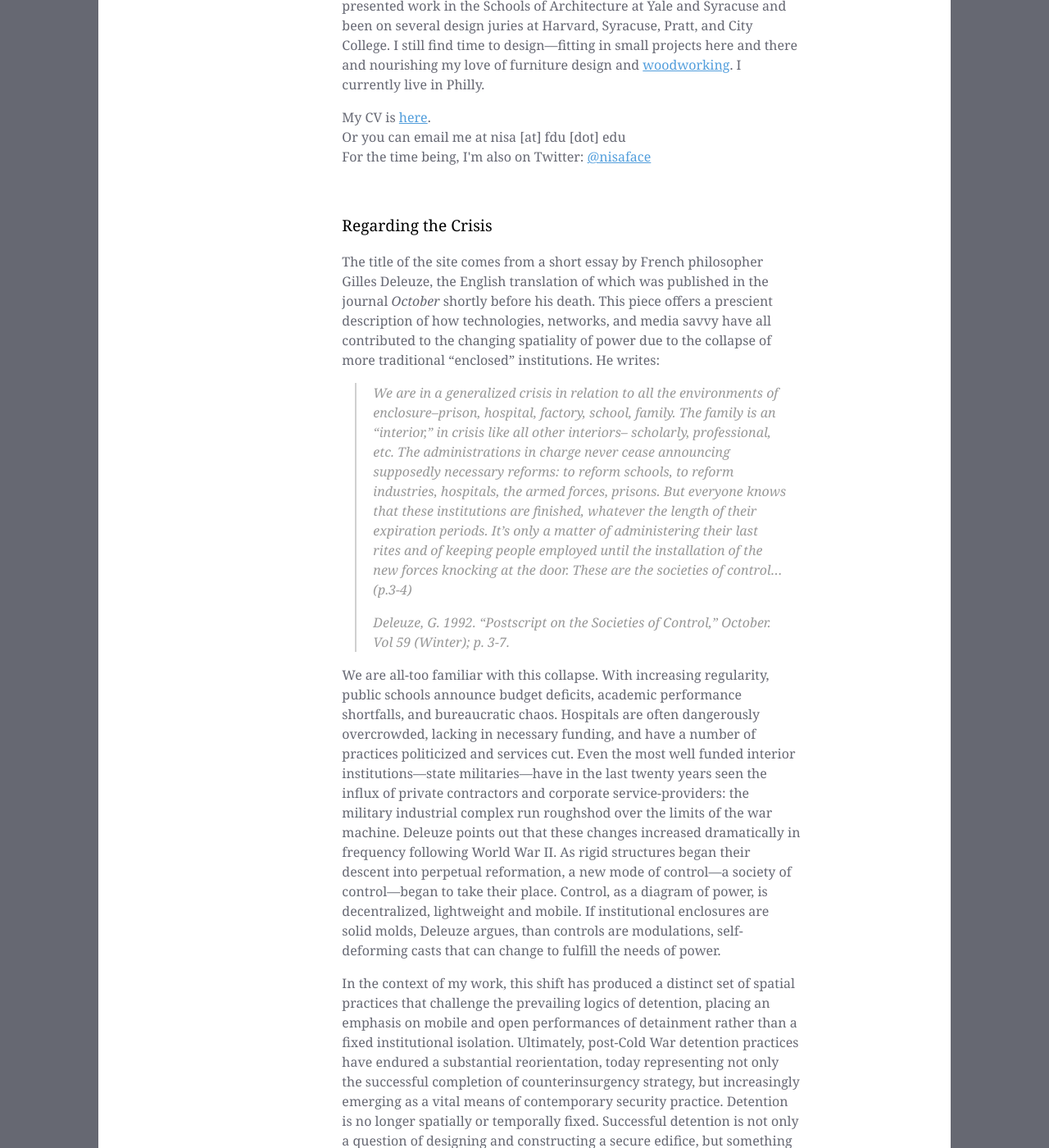
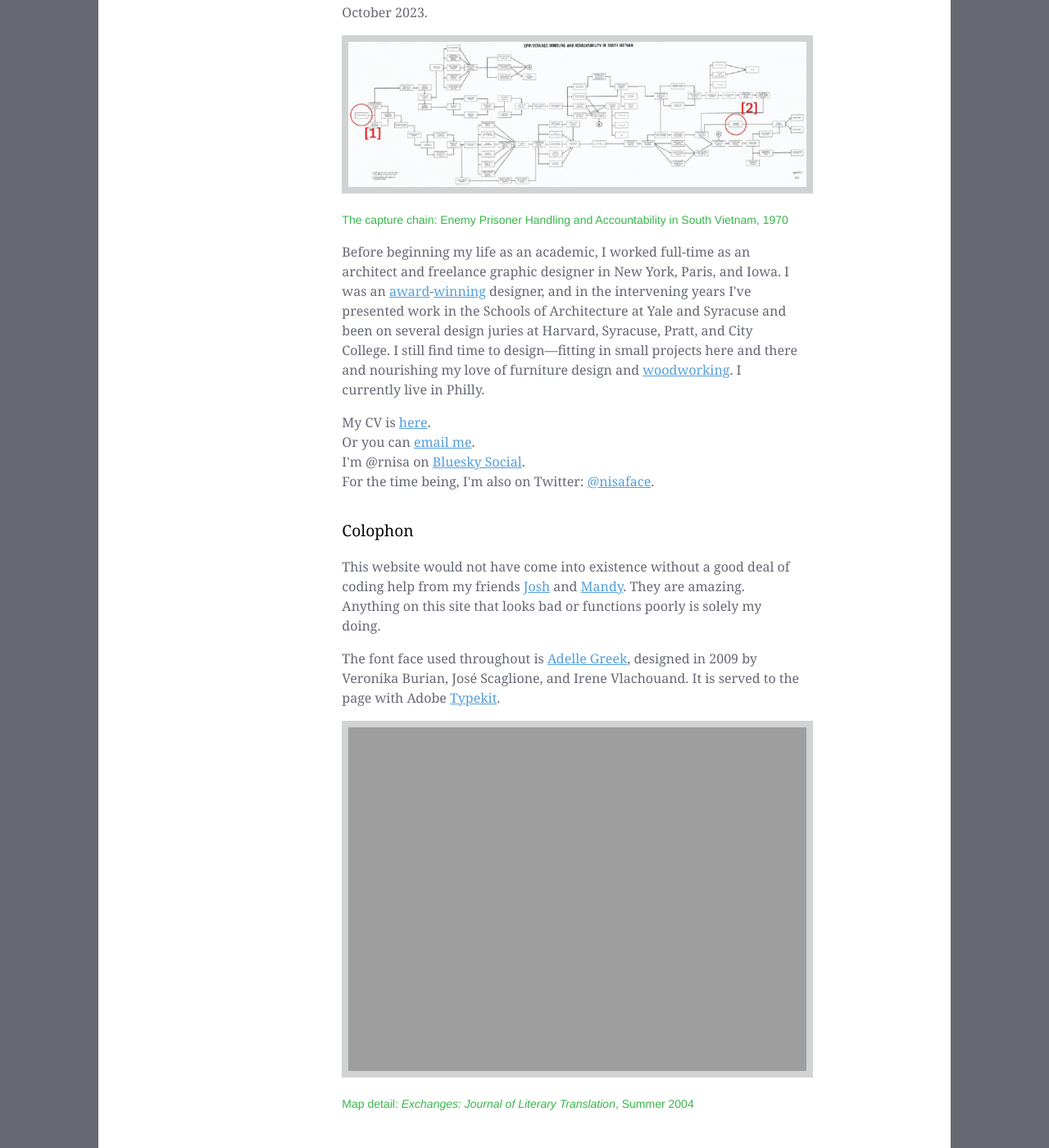
Before and after one commit to nisaface/nisaface.github.io, a Jekyll site: the page built from _posts/2015-6-18-Archives-of-the-occupation.md, in a window 1280 px wide and 1400 px high, scrolled down 1077 px. Shown: the whole window at 82% size. Built offline with Jekyll 4.4.1, drawn with Linux system fonts in a browser that asks for light colours; some of the changed text lies outside the part shown.

Commit message:
updates to abouts

```diff
--- a/_layouts/default.html
+++ b/_layouts/default.html
@@ -8,7 +18,7 @@
   <meta name="description" content="ruminations on the nondescript catastrophe">
   <meta name="viewport" content="width=device-width, initial-scale=1">
   <meta name="author" content="Richard Nisa">
-  <link rel="stylesheet" href="http://crisisofenclosure.com/css/style.css">
+  <link rel="stylesheet" href="/css/style.css">
   <script src="https://use.typekit.net/ula2hby.js"></script>
 <script>try{Typekit.load({ async: true });}catch(e){}</script>
 </head>
@@ -18,10 +28,10 @@
     <nav class="site-nav">
       <div class="container">
         <ul class="site-nav-list">
-            <li class="site-nav-item"><a class="site-nav-link is-active" href="http://crisisofenclosure.com/about/">About</a></li>
-          <li class="site-nav-item"><a class="site-nav-link" href="http://crisisofenclosure.com/category/longform/">Writing</a></li>
-          <li class="site-nav-item"><a class="site-nav-link" href="http://crisisofenclosure.com/category/teaching/">Teaching</a></li>
-          <li class="site-nav-item"><a class="site-nav-link" href="http://crisisofenclosure.com/category/mapping/">Making</a></li>
+            <li class="site-nav-item"><a class="site-nav-link is-active" href="https://crisisofenclosure.com/about/">About</a></li>
+          <li class="site-nav-item"><a class="site-nav-link" href="https://crisisofenclosure.com/category/longform/">Writing</a></li>
+          <li class="site-nav-item"><a class="site-nav-link" href="https://crisisofenclosure.com/category/teaching/">Teaching</a></li>
+          <li class="site-nav-item"><a class="site-nav-link" href="https://crisisofenclosure.com/category/mapping/">Making</a></li>
 
         </ul>
       </div>
@@ -39,45 +49,32 @@
             <br>
             <article class="post longform single">
               <header class="post-header">
+                <span class="post-meta"><img src="http://crisisofenclosure.com/img/barca.jpeg" width="220"><p><cite>La Vila Olímpica del Poblenou<br>Barcelona, 2022</p><br><br>
+            </span>
+
               <h1 class="post-title">Richard Nisa</h1>
             </header>
             <div class="post-content">
 
-              <p>I am an <a href="https://www.fdu.edu/profiles/richard_nisa/">Associate Professor</a> of geography in the Department of Social Sciences and History at Fairleigh Dickinson University, where I was named the 2018 Becton College Teacher of the Year and received the 2019 Outstanding Honors Faculty Award for the Florham Campus. For the past year I have been the Chair of the <a href="https://www.urbangeographyjournal.org/aag-ugsg/">Urban Geography Specialty Group</a> of the <a href="https://www.aag.org/">American Association of Geographers</a>.</p>
+              <p>In the fall, I will begin working as Special Faculty in the <a href="https://ideate.cmu.edu">IDeATe Program</a> at <a href="cmu.edu">Carnegie Mellon University</a>, where I will help launch their new sustainability minor. For the past decade, I was an Associate Professor of geography in the Department of Social Sciences and History at Fairleigh Dickinson University, where I was named the 2018 Becton College Teacher of the Year and received the 2019 Outstanding Honors Faculty Award for the Florham Campus. In addition to my classrooms at FDU (and soon CMU), I've had transformative teaching experiences (through the <a href="https://njstep.newark.rutgers.edu/">NJSTEP</a> program) inside three New Jersey prisons, where I ran a few sections of a course on the history of mass surveillance. For the past year I have been the Chair of the <a href="https://www.urbangeographyjournal.org/aag-ugsg/">Urban Geography Specialty Group</a> of the <a href="https://www.aag.org/">American Association of Geographers</a>.</p>
 
-              <p>My days are passed fumbling through the challenges of parenthood, teaching, and writing on a host of issues at the interface between geography, history, and architecture. As I am my university’s sole geographer, I emphasize interdisciplinarity and collaboration in my pedagogy, and my classes are frequently cross-listed in several disciplines, including history, government, economics, sociology, and criminology. At FDU, I was the lead author of the program rationale, objectives, assessment framework, and curriculum map of my current university’s recently-approved interdisciplinary <a href="https://www.fdu.edu/program/environmental-studies-ba/">Environmental Studies</a> major, and am excited to welcome new students as the director of the major in the Fall of 2023.</p>
+              <p>My days are passed fumbling through the challenges of parenthood, teaching, and writing on a host of issues at the interface between geography, history, and architecture. As I am my university’s sole geographer, I emphasize interdisciplinarity and collaboration in my pedagogy, and my classes are frequently cross-listed in several disciplines, including history, government, economics, sociology, and criminology. At FDU, I was the lead author of the program rationale, objectives, assessment framework, and curriculum map of our recently-approved interdisciplinary <a href="https://www.fdu.edu/program/environmental-studies-ba/">Environmental Studies</a> major, and am excited to welcome new students as the director of the major in the Fall of 2023.</p>
 
-              <p>My scholarship explores the intersections of detainment, infrastructure, logistics and circulation, and design in an array of historical and political contexts. I am currently working on my first book, <i>The Global Capture Chain: Infrastructures of U.S.-Managed Military Detainment from Truman to Trump</i>, which explores the circulatory, political, and technological systems that constitute U.S.-managed wartime detainment spaces. My work has been published in venues as varied as <i>The Journal of Historical Geography</i> and the edited volume <i>Algorithmic Life: Calculative Devices in the Age of Big Data</i>. I am currently co-editing an issue of <i>Radical History Review</i> on the theme of “The Political Lives of Infrastructure,” due out in October 2023.</p>
+          <p>My scholarship explores the intersections of detainment, infrastructure, logistics and circulation, and design in an array of historical and political contexts. I am currently working on my first book, <i>The Global Capture Chain: Infrastructures of U.S.-Managed Military Detainment from Truman to Trump</i>, which explores the circulatory, political, and technological systems that constitute U.S.-managed wartime detainment spaces. My work has been published in venues as varied as <i>The Journal of Historical Geography</i> and the edited volume <i>Algorithmic Life: Calculative Devices in the Age of Big Data</i>. I am currently co-editing an issue of <i>Radical History Review</i> on the theme of “The Political Lives of Infrastructure,” due out in October 2023.</p>
 
-              <p>Before beginning my life as an academic, I worked full-time as an architect and freelance graphic designer in New York, Paris, and Iowa. I was an <a href="https://soa.syr.edu/alumni/support-the-school/giving-priorities/britton-memorial-awards/#:~:text=Awards%20are%20given%20at%20Convocation,a%20financial%20prize%20of%20%242%2C000">award</a>-<a href="https://lcnyc.com/projects/chicago-public-schools-design-competition-winning-entry">winning</a> designer, and in the intervening years I've presented work in the Schools of Architecture at Yale and Syracuse and been on several design juries at Harvard, Syracuse, Pratt, and City College. I still find time to design—fitting in small projects here and there and nourishing my love of furniture design and <a href="http://www.crisisofenclosure.com/category/mapping/#woodworking">woodworking</a>. I currently live in Philly.
+          <img src="http://crisisofenclosure.com/img/epw.jpg" width="575">
+          <p><cite>The capture chain: Enemy Prisoner Handling and Accountability in South Vietnam, 1970</p>
+
+        <p>Before beginning my life as an academic, I worked full-time as an architect and freelance graphic designer in New York, Paris, and Iowa. I was an <a href="https://soa.syr.edu/alumni/support-the-school/giving-priorities/britton-memorial-awards/#:~:text=Awards%20are%20given%20at%20Convocation,a%20financial%20prize%20of%20%242%2C000">award</a>-<a href="https://lcnyc.com/projects/chicago-public-schools-design-competition-winning-entry">winning</a> designer, and in the intervening years I've presented work in the Schools of Architecture at Yale and Syracuse and been on several design juries at Harvard, Syracuse, Pratt, and City College. I still find time to design—fitting in small projects here and there and nourishing my love of furniture design and <a href="http://www.crisisofenclosure.com/category/mapping/#woodworking">woodworking</a>. I currently live in Philly.</p>
 
               <p>My CV is <a href="https://fdu.academia.edu/RichardNisa/CurriculumVitae">here</a>.<br>
-              Or you can email me at nisa [at] fdu [dot] edu<br>
-              For the time being, I'm also on Twitter: <a href="http://twitter.com/nisaface">@nisaface</a></p>
+              Or you can <a href="mailto:geocrisis35@gmail.com">email me</a>.<br>
+              I'm @rnisa on <a href="https://bsky.app/profile/rnisa.bsky.social">Bluesky Social</a>.<br>
+              For the time being, I'm also on Twitter: <a href="http://twitter.com/nisaface">@nisaface</a>.</p>
 
-            </div>
 
-            <br>
-            <article class="post longform single">
-              <header class="post-header">
-              <h1 class="post-title">Regarding the Crisis</h1>
-            </header>
-            <div class="post-content">
+                    </div>
 
-              <p>The title of the site comes from a short essay by French philosopher Gilles Deleuze, the English translation of which was published in the journal <i>October</i> shortly before his death. This piece offers a prescient description of how technologies, networks, and media savvy have all contributed to the changing spatiality of power due to the collapse of more traditional “enclosed” institutions. He writes:</p>
-
-            <p><blockquote>We are in a generalized crisis in relation to all the environments of enclosure–prison, hospital, factory, school, family. The family is an “interior,” in crisis like all other interiors– scholarly, professional, etc. The administrations in charge never cease announcing supposedly necessary reforms: to reform schools, to reform industries, hospitals, the armed forces, prisons. But everyone knows that these institutions are finished, whatever the length of their expiration periods. It’s only a matter of administering their last rites and of keeping people employed until the installation of the new forces knocking at the door. These are the societies of control… (p.3-4)</p>
-            Deleuze, G. 1992. “Postscript on the Societies of Control,” October. Vol 59 (Winter); p. 3-7.</blockquote></p>
-
-          <p>We are all-too familiar with this collapse. With increasing regularity, public schools announce budget deficits, academic performance shortfalls, and bureaucratic chaos. Hospitals are often dangerously overcrowded, lacking in necessary funding, and have a number of practices politicized and services cut. Even the most well funded interior institutions—state militaries—have in the last twenty years seen the influx of private contractors and corporate service-providers: the military industrial complex run roughshod over the limits of the war machine. Deleuze points out that these changes increased dramatically in frequency following World War II. As rigid structures began their descent into perpetual reformation, a new mode of control—a society of control—began to take their place. Control, as a diagram of power, is decentralized, lightweight and mobile. If institutional enclosures are solid molds, Deleuze argues, than controls are modulations, self-deforming casts that can change to fulfill the needs of power.</p>
-
-            <p>In the context of my work, this shift has produced a distinct set of spatial practices that challenge the prevailing logics of detention, placing an emphasis on mobile and open performances of detainment rather than a fixed institutional isolation. Ultimately, post-Cold War detention practices have endured a substantial reorientation, today representing not only the successful completion of counterinsurgency strategy, but increasingly emerging as a vital means of contemporary security practice. Detention is no longer spatially or temporally fixed. Successful detention is not only a question of designing and constructing a secure edifice, but something much more complex. The crisis of enclosure points towards an understanding of how institutional power has leaked out of its interior and is veering towards the total decentralization and free-floating dynamism of control.</p><br>
-
-            <p><i>–New Year’s Day, 2010</i>
-
-        </div>
-
-        <br>
         <article class="post longform single">
           <header class="post-header">
           <h1 class="post-title">Colophon</h1>
@@ -87,7 +84,12 @@
           <p>This website would not have come into existence without a good deal of coding help from my friends <a href="https://joshstewart.me/">Josh</a> and <a href="http://www.aworkinglibrary.com/">Mandy</a>. They are amazing. Anything on this site that looks bad or functions poorly is solely my doing.</p>
 
           <p>The font face used throughout is <a href="https://www.type-together.com/resources/_pdfs/DS_%20Adelle_GRK.pdf">Adelle Greek</a>, designed in 2009 by Veronika Burian, José Scaglione, and Irene Vlachouand. It is served to the page with Adobe <a href="https://fonts.adobe.com/">Typekit</a>.
+</p>
 
-        </div>
+                    <img src="http://crisisofenclosure.com/img/exchange-map-small.jpg" width="575">
+                    <p><cite>Map detail: <i>Exchanges: Journal of Literary Translation</i>, Summer 2004</p>
 
-            <h4 id="academic-papers"></h4>
+                      </div>
+
+
+            </article>
--- a/about/index.html
+++ b/about/index.html
@@ -68,8 +68,9 @@
         <p>Before beginning my life as an academic, I worked full-time as an architect and freelance graphic designer in New York, Paris, and Iowa. I was an <a href="https://soa.syr.edu/alumni/support-the-school/giving-priorities/britton-memorial-awards/#:~:text=Awards%20are%20given%20at%20Convocation,a%20financial%20prize%20of%20%242%2C000">award</a>-<a href="https://lcnyc.com/projects/chicago-public-schools-design-competition-winning-entry">winning</a> designer, and in the intervening years I've presented work in the Schools of Architecture at Yale and Syracuse and been on several design juries at Harvard, Syracuse, Pratt, and City College. I still find time to design—fitting in small projects here and there and nourishing my love of furniture design and <a href="http://www.crisisofenclosure.com/category/mapping/#woodworking">woodworking</a>. I currently live in Philly.</p>
 
               <p>My CV is <a href="https://fdu.academia.edu/RichardNisa/CurriculumVitae">here</a>.<br>
-              Or you can email me at nisa [at] fdu [dot] edu<br>
-              For the time being, I'm also on Twitter: <a href="http://twitter.com/nisaface">@nisaface</a></p>
+              Or you can <a href="mailto:geocrisis35@gmail.com">email me</a>.<br>
+              I'm @rnisa on <a href="https://bsky.app/profile/rnisa.bsky.social">Bluesky Social</a>.<br>
+              For the time being, I'm also on Twitter: <a href="http://twitter.com/nisaface">@nisaface</a>.</p>
 
 
                     </div>
```
Also changed, not shown: other parts of _layouts/default.html (+10 -0 lines).
